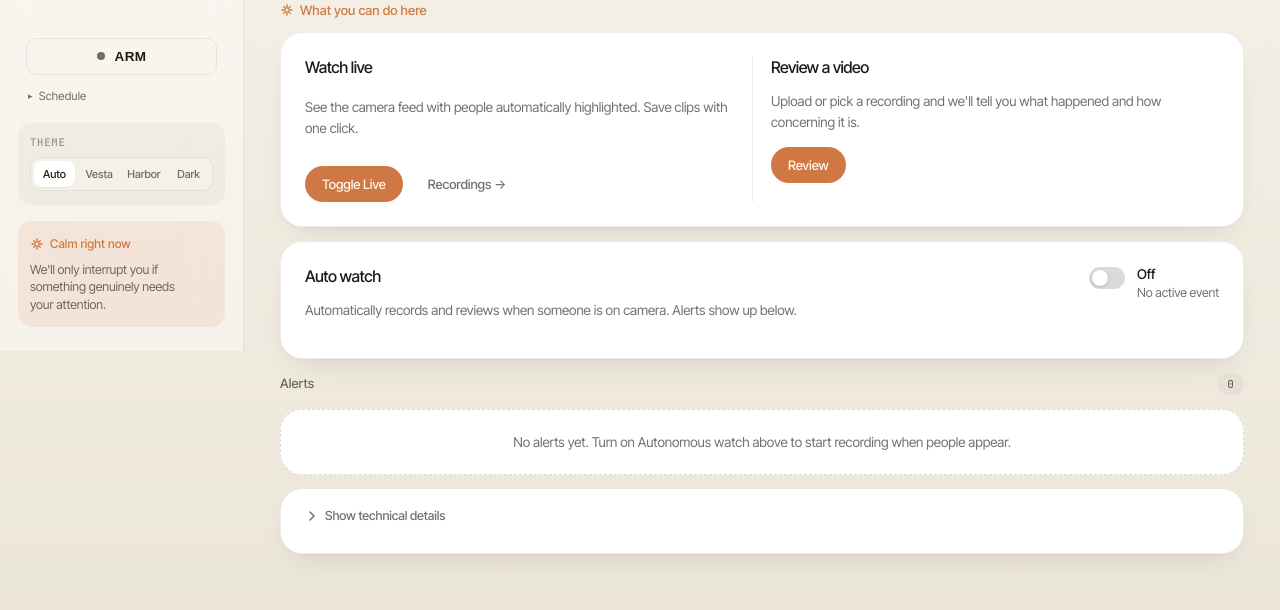
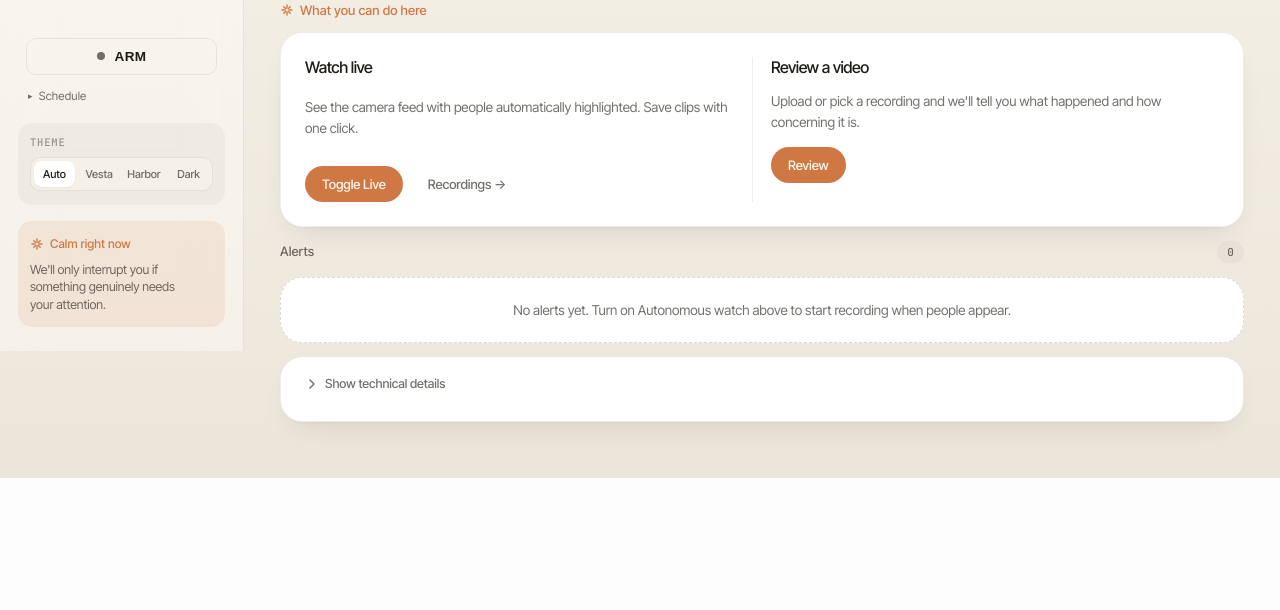
Before and after one commit to xerneas3318/Vesta, a Python web app: template templates/index.html in a window 1280 px wide. Shown: the part 449-1059 px from the top of the page. After the commit the page ends 927 px from the top, so only its background shows below. Run offline with Jinja, Linux system fonts and the light colour scheme; the template is opened without the code that fills it: most values are stand-ins (such as "Sample title", 1, 10 or a date in 2020).

Commit message:
karmaslop: drop Auto-watch card, arm now drives autonomous on/off, equal-size flag pills
- Removed the Auto-watch card and its toggle; the surrounding alerts copy was reworded around arming.
- applyArmedVisual now fires /autonomous/start on arm and /autonomous/stop on disarm (manual click or scheduled), so arming automatically engages autonomous recording.
- Star and Mark buttons get a min-width of 96px so the label flipping between "Star/Starred" and "Mark/Important" no longer reshuffles the row.

```diff
--- a/templates/index.html
+++ b/templates/index.html
@@ -472,6 +472,9 @@
       padding: 5px 12px; border-radius: 999px; cursor: pointer;
       font-size: 12.5px; font-weight: 600; letter-spacing: 0.2px;
       transition: border-color 0.15s ease, color 0.15s ease, background 0.15s ease;
+      min-width: 96px;
+      text-align: center;
+      display: inline-flex; align-items: center; justify-content: center;
     }
     .star-btn:hover { border-color: rgba(245, 200, 80, 0.65); color: rgb(220, 175, 70); }
     .star-btn.active { border-color: rgba(245, 200, 80, 0.75); color: rgb(220, 165, 50); background: rgba(245, 200, 80, 0.16); }
@@ -1362,23 +1365,6 @@
                 <div class="btn-row" style="margin-top:14px;">
                   <button class="btn primary" data-go="analyze">Review</button>
                 </div>
-              </div>
-            </div>
-
-            <div class="card padded" id="autonomous-card">
-              <div style="display:flex; align-items:flex-start; justify-content:space-between; gap:18px; flex-wrap:wrap;">
-                <div style="flex:1; min-width:240px;">
-                  <h3>Auto watch</h3>
-                  <p class="note">Automatically records and reviews when someone is on camera. Alerts show up below.</p>
-                </div>
-                <label class="toggle" style="background:transparent; padding:0;">
-                  <input type="checkbox" id="autonomous_toggle" />
-                  <span class="toggle-track"><span class="toggle-thumb"></span></span>
-                  <span class="toggle-text">
-                    <span class="toggle-title" id="autonomous-label">Off</span>
-                    <span class="toggle-sub" id="autonomous-status">No active event</span>
-                  </span>
-                </label>
               </div>
             </div>
 
@@ -2381,6 +2367,7 @@
 
       function applyArmedVisual(armed) {
         if (!armBtn) return;
+        const wasArmed = armBtn.classList.contains("armed");
         armBtn.classList.toggle("armed", armed);
         document.body.classList.toggle("armed", armed);
         armBtn.textContent = armed ? "Disarm" : "Arm";
@@ -2401,6 +2388,14 @@
           } else if (savedGreetBody) {
             greetBodyEl.textContent = savedGreetBody;
           }
+        }
+        if (armed !== wasArmed) {
+          const endpoint = armed ? "/autonomous/start" : "/autonomous/stop";
+          fetch(endpoint, {
+            method: "POST",
+            headers: { "Content-Type": "application/json" },
+            body: JSON.stringify({ rtsp_url: (rtspInput && rtspInput.value.trim()) || "" }),
+          }).catch(() => {});
         }
       }
 
@@ -2529,7 +2524,7 @@
           if (alertsCount) alertsCount.textContent = String(events.length);
           if (alertsList) {
             if (events.length === 0) {
-              alertsList.innerHTML = '<div class="alerts-empty">No alerts yet. Turn on Autonomous watch above to start recording when people appear.</div>';
+              alertsList.innerHTML = '<div class="alerts-empty">No alerts yet. Arm the system to start recording when someone appears.</div>';
             } else {
               alertsList.innerHTML = events.slice(0, 20).map(renderAlert).join('');
             }
```
